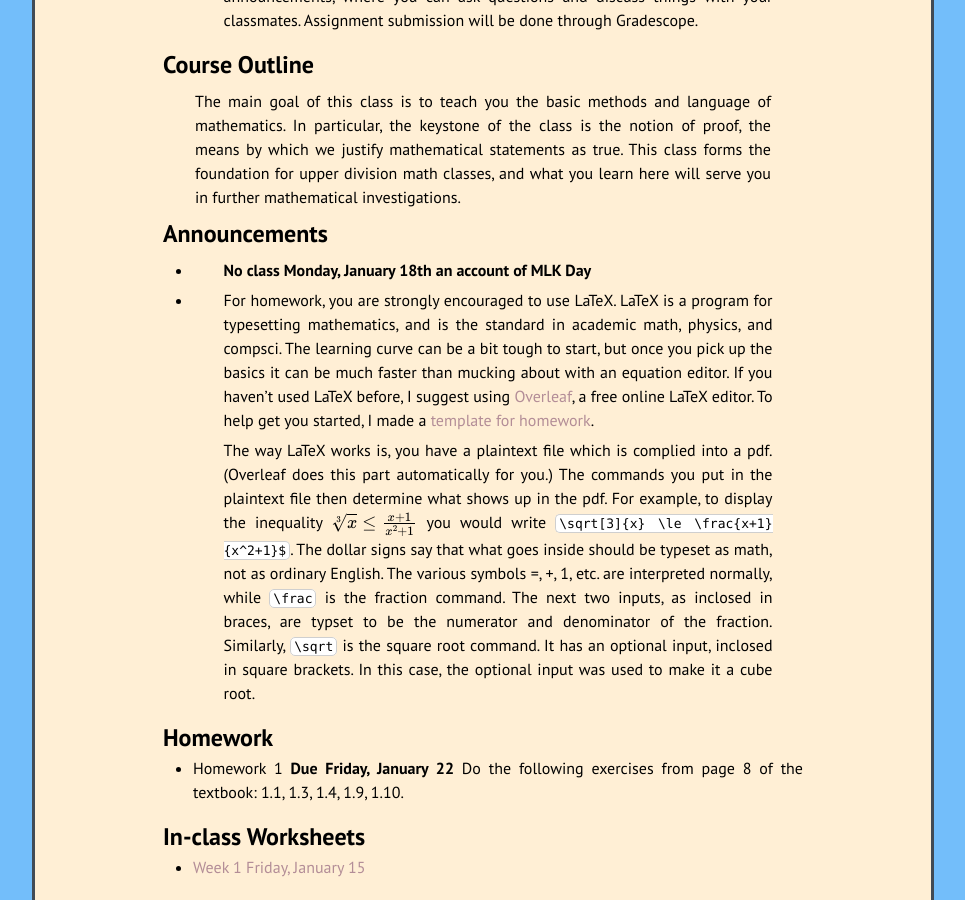
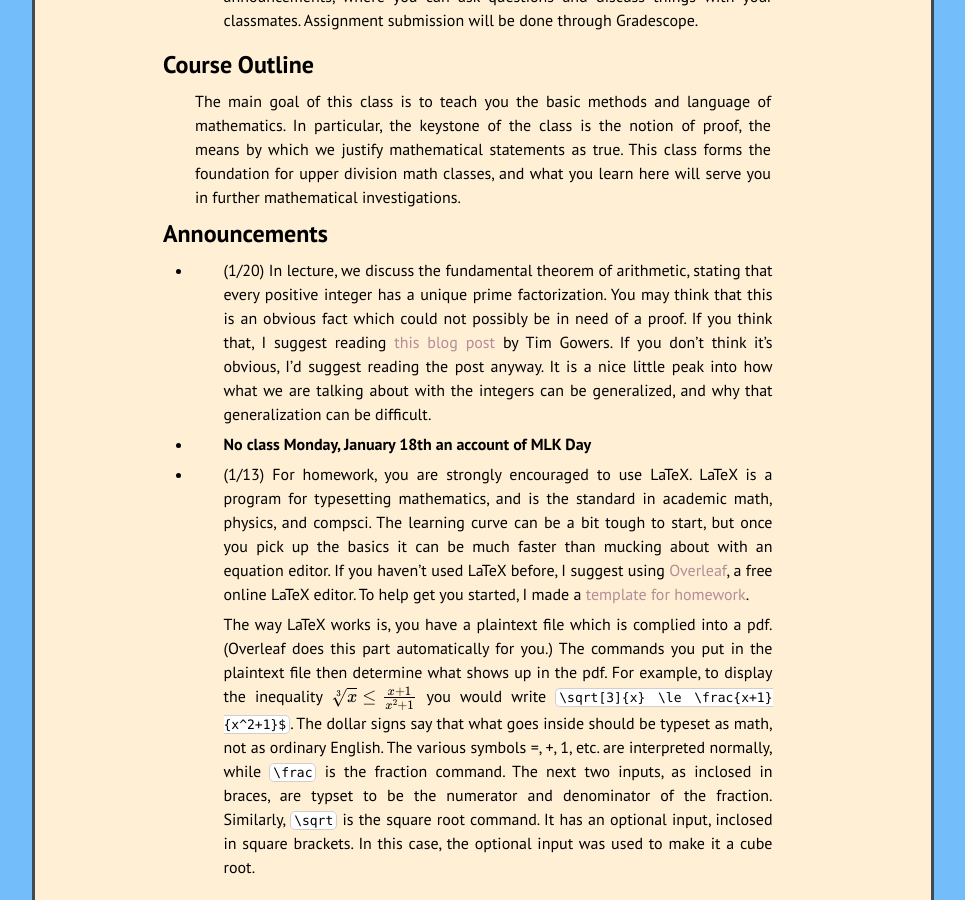
Before and after one commit to kamerynjw/kamerynjw.github.io, a Jekyll site: the page built from teaching/2021/math321.md, in a window 1280 px wide and 900 px high, scrolled down 395 px. Shown: the whole window, without its empty margins (157-1122 px from the left). Built offline with Jekyll 4.4.1, drawn with Linux system fonts in a browser that asks for light colours; nearby versions of some CDN libraries; formulas are drawn with MathJax 3.

Commit message:
announcement with link to gowers blog

```diff
--- a/teaching/2021/math321.md
+++ b/teaching/2021/math321.md
@@ -22,9 +22,11 @@ The main goal of this class is to teach you the basic methods and language of ma
 Announcements
 -------------
 
+* (1/20) In lecture, we discuss the fundamental theorem of arithmetic, stating that every positive integer has a unique prime factorization. You may think that this is an obvious fact which could not possibly be in need of a proof. If you think that, I suggest reading [this blog post](https://gowers.wordpress.com/2011/11/13/why-isnt-the-fundamental-theorem-of-arithmetic-obvious/) by Tim Gowers. If you don't think it's obvious, I'd suggest reading the post anyway. It is a nice little peak into how what we are talking about with the integers can be generalized, and why that generalization can be difficult.
+
 * **No class Monday, January 18th an account of MLK Day**
 
-* For homework, you are strongly encouraged to use LaTeX. LaTeX is a program for typesetting mathematics, and is the standard in academic math, physics, and compsci. The learning curve can be a bit tough to start, but once you pick up the basics it can be much faster than mucking about with an equation editor. If you haven't used LaTeX before, I suggest using [Overleaf](https://www.overleaf.com/), a free online LaTeX editor. To help get you started, I made a [template for homework](https://www.overleaf.com/read/ypsrcqntbcrs).
+* (1/13) For homework, you are strongly encouraged to use LaTeX. LaTeX is a program for typesetting mathematics, and is the standard in academic math, physics, and compsci. The learning curve can be a bit tough to start, but once you pick up the basics it can be much faster than mucking about with an equation editor. If you haven't used LaTeX before, I suggest using [Overleaf](https://www.overleaf.com/), a free online LaTeX editor. To help get you started, I made a [template for homework](https://www.overleaf.com/read/ypsrcqntbcrs).
 
     The way LaTeX works is, you have a plaintext file which is complied into a pdf. (Overleaf does this part automatically for you.) The commands you put in the plaintext file then determine what shows up in the pdf. For example, to display the inequality $\sqrt[3]{x} \le \frac{x+1}{x^2+1}$ you would write `\sqrt[3]{x} \le \frac{x+1}{x^2+1}$`. The dollar signs say that what goes inside should be typeset as math, not as ordinary English. The various symbols =, +, 1, etc. are interpreted normally, while `\frac` is the fraction command. The next two inputs, as inclosed in braces, are typset to be the numerator and denominator of the fraction. Similarly, `\sqrt` is the square root command. It has an optional input, inclosed in square brackets. In this case, the optional input was used to make it a cube root.
 
```
